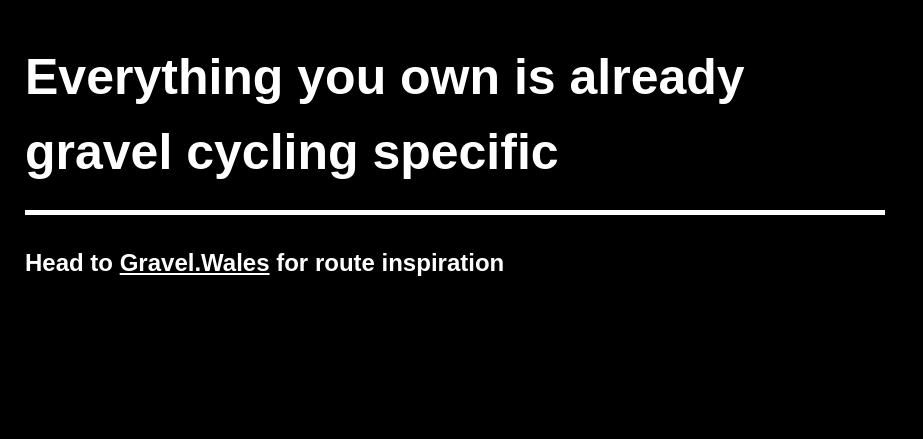
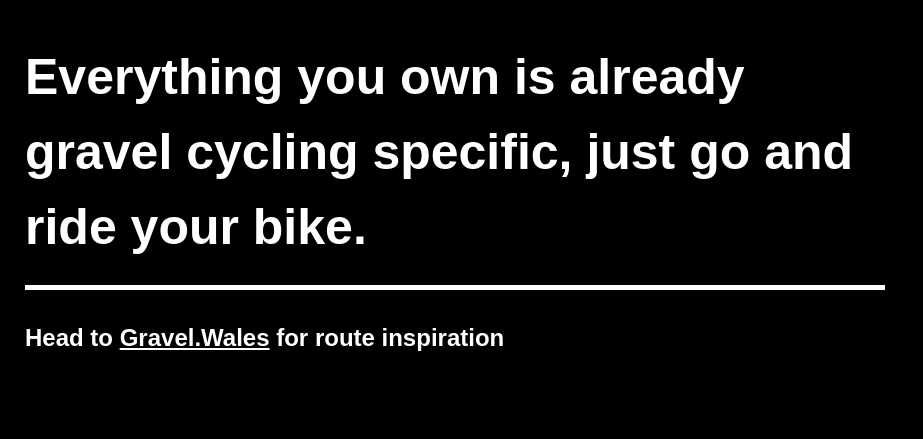
Before and after one commit to gravelwales/specific, a plain HTML site: page index.html in a window 1280 px wide. Shown: the whole page, without its empty margins (0-923 px from the left). Drawn offline with Linux system fonts and the light colour scheme.

Commit message:
Update index.html

```diff
--- a/index.html
+++ b/index.html
@@ -11,7 +11,7 @@
   </head>
   <body>
     <header class="header">
-        <h1>Everything you own is already gravel cycling specific</h1>
+        <h1>Everything you own is already gravel cycling specific, just go and ride your bike.</h1>
     </header>
       <main>
       <h2>Head to <a href="https://gravel.wales/">Gravel.Wales</a> for route inspiration</h2>
```
